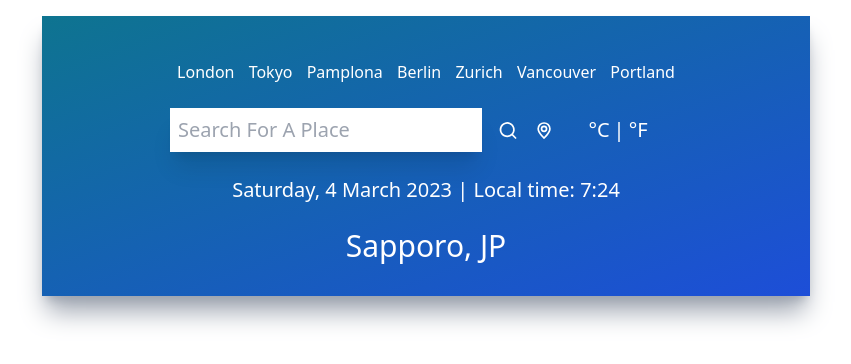
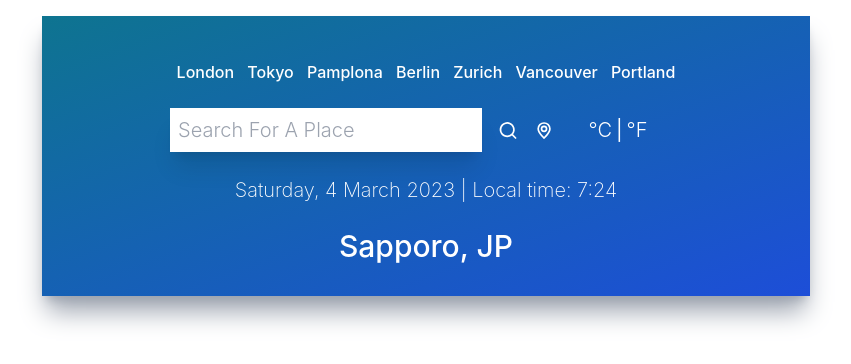
Before and after one commit to joeygroves/react-weather-app, a React (Create React App) app: page / in a window 1280 px wide. Shown: the top 364 px of the page, without its empty margins (214-1065 px from the left). Built offline with nearby package versions, Linux system fonts and the light colour scheme.

Commit message:
Changed font family using Inter from Google Fonts

```diff
--- a/src/index.css
+++ b/src/index.css
@@ -1,3 +1,12 @@
+{/* Inter from Google Fonts */}
+@import url('https://fonts.googleapis.com/css2?family=Inter:wght@100;200;300;400;500;600;700;800;900&display=swap');
+
 @tailwind base;
 @tailwind components;
 @tailwind utilities;
+
+@layer base {
+    html {
+        font-family: 'Inter', sans-serif;
+    }
+}
```
